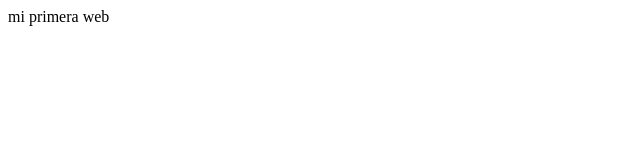
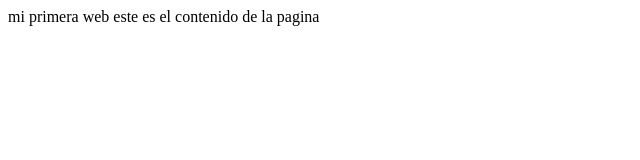
Before and after one commit to seiilis/proyectoSheila, a plain HTML site: page index.html in a window 1280 px wide. Shown: the whole page, without its empty margins (0-640 px from the left). Drawn offline with Linux system fonts and the light colour scheme.

Commit message:
version2

```diff
--- a/index.html
+++ b/index.html
@@ -8,5 +8,6 @@
 </head>
 <body>
     mi primera web
+    este es el contenido de la pagina
 </body>
 </html>
```
